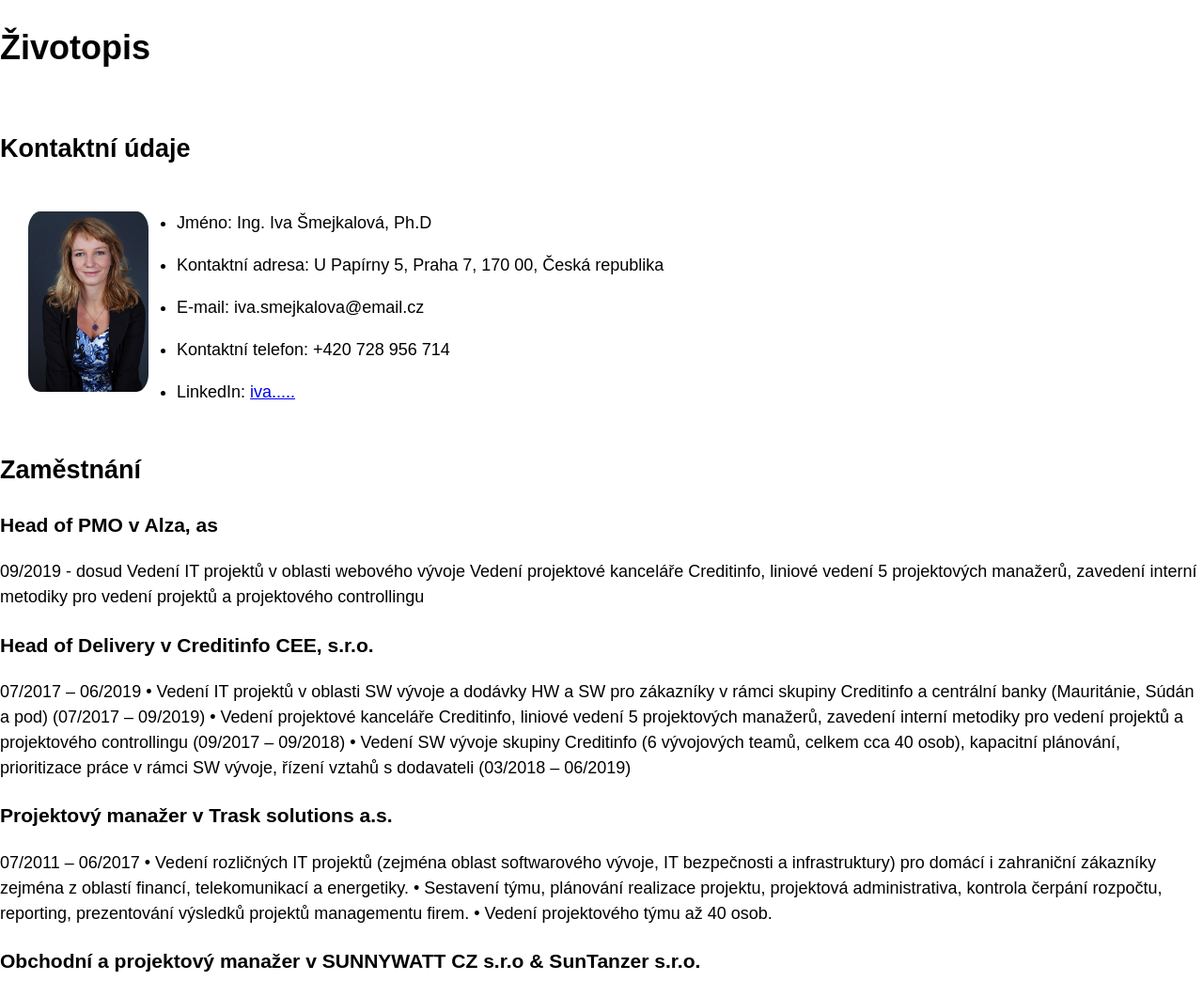
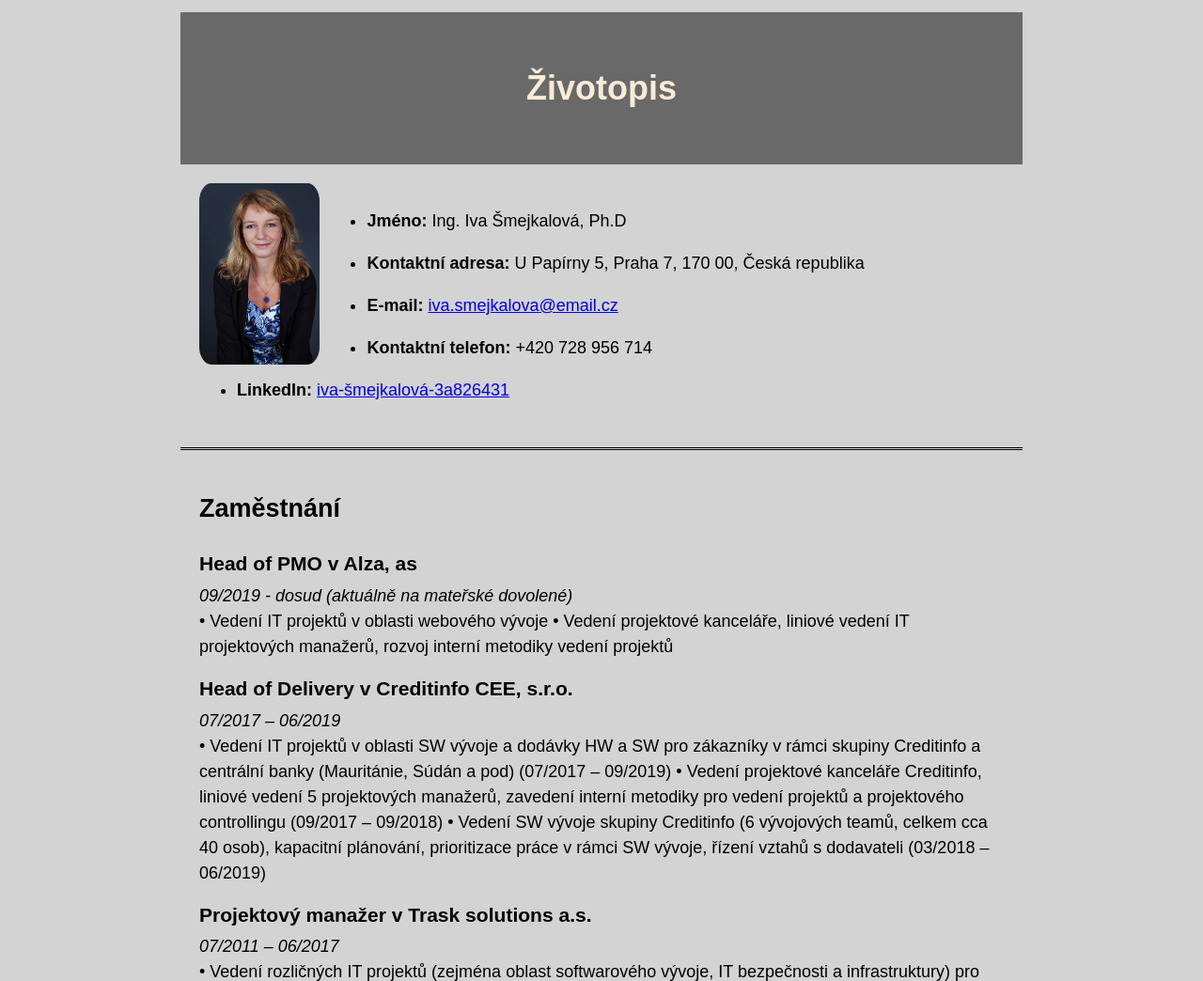
Before and after one commit to iva822/ukol1, a plain HTML site: page index.html in a window 1280 px wide. Shown: the top 1044 px of the page at 94% size. Drawn offline with Linux system fonts and the light colour scheme.

Commit message:
formatovani

```diff
--- a/index.html
+++ b/index.html
@@ -5,54 +5,53 @@
 </head>
 <body>
     <link rel="stylesheet" href="style.css">
-<header>
+<header class="header">
     <h1>Životopis</h1>
 </header>
 
 
 <section class="kontakt">
-    <h2>Kontaktní údaje </h2>
+
     <img src="IMG_1812.jpg">
 
         <ul>
-        <li>Jméno: Ing. Iva Šmejkalová, Ph.D </li>
-        <li>Kontaktní adresa: U Papírny 5, Praha 7, 170 00, Česká republika</li>
-        <li>E-mail: iva.smejkalova@email.cz</li>
-        <li>Kontaktní telefon: +420 728 956 714</li>
-        <li>LinkedIn: <a href="http://www.google.com">iva.....</a></li>
+        <li> <b>Jméno:</b> Ing. Iva Šmejkalová, Ph.D </li>
+        <li><b>Kontaktní adresa:</b> U Papírny 5, Praha 7, 170 00, Česká republika</li>
+        <li><b>E-mail:</b> <a href="mailto: iva.smejkalova@email.cz">iva.smejkalova@email.cz</a></li>
+        <li><b>Kontaktní telefon:</b> +420 728 956 714</li>
+        <li><b>LinkedIn:</b> <a href="https://cz.linkedin.com/in/iva-%C5%A1mejkalov%C3%A1-3a826431">iva-šmejkalová-3a826431</a></li>
         </ul>
 </section>
 
 <section class="zamestnani">
     <h2>Zaměstnání</h2>
         <h3>Head of PMO v Alza, as </h3>
-        09/2019 - dosud
-           Vedení IT projektů v oblasti webového vývoje
-           Vedení projektové kanceláře Creditinfo, liniové vedení 5 projektových manažerů, zavedení interní metodiky pro vedení projektů a projektového controllingu
+        <h4>09/2019 - dosud (aktuálně na mateřské dovolené)</h4>
+            • Vedení IT projektů v oblasti webového vývoje • Vedení projektové kanceláře, liniové vedení IT projektových manažerů, rozvoj interní metodiky vedení projektů
 
         <h3>Head of Delivery v Creditinfo CEE, s.r.o. </h3>
-        07/2017 – 06/2019
+        <h4>07/2017 – 06/2019</h4>
 
             • Vedení IT projektů v oblasti SW vývoje a dodávky HW a SW pro zákazníky v rámci skupiny Creditinfo a centrální banky (Mauritánie, Súdán a pod) (07/2017 – 09/2019)
-            • Vedení projektové kanceláře Creditinfo, liniové vedení 5 projektových manažerů, zavedení interní metodiky pro vedení projektů a projektového controllingu (09/2017 – 09/2018)
-            • Vedení SW vývoje skupiny Creditinfo (6 vývojových teamů, celkem cca 40 osob), kapacitní plánování, prioritizace práce v rámci SW vývoje, řízení vztahů s dodavateli (03/2018 – 06/2019)
+             • Vedení projektové kanceláře Creditinfo, liniové vedení 5 projektových manažerů, zavedení interní metodiky pro vedení projektů a projektového controllingu (09/2017 – 09/2018)
+             • Vedení SW vývoje skupiny Creditinfo (6 vývojových teamů, celkem cca 40 osob), kapacitní plánování, prioritizace práce v rámci SW vývoje, řízení vztahů s dodavateli (03/2018 – 06/2019)<br>
 
         <h3>Projektový manažer v Trask solutions a.s.</h3>
-            07/2011 – 06/2017
+            <h4>07/2011 – 06/2017</h4>
 
             • Vedení rozličných IT projektů (zejména oblast softwarového vývoje, IT bezpečnosti a infrastruktury) pro domácí i zahraniční zákazníky zejména z oblastí financí, telekomunikací a energetiky.
             • Sestavení týmu, plánování realizace projektu, projektová administrativa, kontrola čerpání rozpočtu, reporting, prezentování výsledků projektů managementu firem.
             • Vedení projektového týmu až 40 osob.
 
         <h3>Obchodní a projektový manažer v SUNNYWATT CZ s.r.o & SunTanzer s.r.o.</h3>
-            08/2009 – 06/2011
+            <h4>08/2009 – 06/2011</h4>
             • Vedení projektů zaměřených na výstavbu fotovoltaických elektráren v ČR i zahraničí a na služby pro provozovatele FVE (monitoring, servis, údržba).
             • Administrace projektů a dohled nad realizací projektů OZE, vyřizování povolení, reporting investorům a vedení společnosti.
             • Implementace projektu solární elektrifikace ve venkovských oblastech v Gruzii financovaného ČRA
             • Vedení menšího týmu (5 osob)
 
         <h3>Zemědělský expert PRT Logaru pro Ministerstvo zahraničních věcí ČR</h3>
-            05/2008 – 05/2009
+            <h4>05/2008 – 05/2009</h4>
             • Člen prvního českého PRT v Afghánistánu
             • Identifikace, návrh a realizace projektů v oblasti zemědělství a obnovitelných zdrojů energie
             • Vedení projektové dokumentace, spolupráce s relevantními subjekty na lokální i mezinárodní úrovni, spolupráce na přípravě rozvojové strategie pro provincii Logar
@@ -61,27 +60,20 @@
 
 
 <section class="vzdelani">
-<h2>Vzdělání</h2>
+    <h2>Vzdělání</h2>
 
         <h3>Česká zemědělská univerzita - Institut tropů a subtropů </h3>
-        postgraduální doktorské studium 2006 – 2010
+        <h4>postgraduální doktorské studium 2006 – 2010   </h4>
 
         <h3>ČZU – Institut tropů a subtropů</h3>
-        magisterské studium (Ing.), 2000 - 2006
+        <h4>magisterské studium (Ing.), 2000 - 2006</h4>
 
 </section>
 
-<section class="Jazyky">
-<h2>Jazyky</h2>
-        ◦ Angličtina  - plynně
-        ◦ Španělština - plynně
-        ◦ Arabština – začátečník, pasivně
 
-</section>
-
-<footer>
-
-</footer>
+<footer class="footer">
+Iva Šmejkalová, +420 728 956 714, <a href="mailto: iva.smejkalova@email.cz">iva.smejkalova@email.cz</a>
+</footer>,
 
 </body>
  </html>
--- a/style.css
+++ b/style.css
@@ -1,21 +1,59 @@
+
 
 body{
     font-family:Arial, Helvetica, sans-serif;
     font-size: 18px;
     line-height: 1.5;
     margin: 0;
+    padding: 1% 15%;
+    background-color:lightgray;
 }
 img {
     float: left;
-    width: 10%;
-    margin: 10px 30px;
+    width: 15%;
+    margin-right: 50px;
     border-radius: 10%;
     overflow: hidden;
 }
+.header {
+   margin: 0;
+    text-align: center;
+   background: dimgray;
+   padding: 30px;
+   color: antiquewhite;
+
+}
+
+.footer{
+    text-align: center;
+    background:dimgray;
+    padding: 30px;
+    color: antiquewhite;
+}
+
+h3 {
+    margin: 15px 0px 5px 0px;
+}
+
+h4 {
+    margin: 0px;
+    font-style: italic;
+    font-weight: normal;
+}
+
 .kontakt {
     line-height: 2.5;
     overflow: auto;
+    padding: 20px 20px;
+    border-bottom-style:double;
 }
-.vzdelani {background-color: cadetblue;
 
+.zamestnani {
+    padding: 20px 20px;
+    border-bottom-style:double;
 }
+
+
+.vzdelani {
+    padding: 20px 20px;
+}
```
